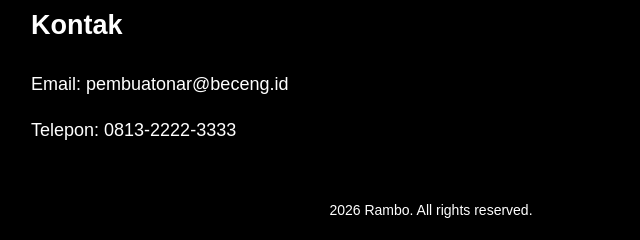
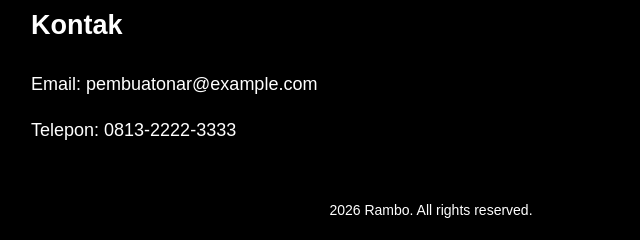
Before and after one commit to adjibanyu/adjibanyu.github.io, a plain HTML site: page index.html in a window 1280 px wide. Shown: the part 904-1144 px from the top of the page, 209-849 px from the left. Drawn offline with Linux system fonts and the light colour scheme.

Commit message:
Perbaiki nav dan email

```diff
--- a/index.html
+++ b/index.html
@@ -9,6 +9,7 @@
 </head>
 
 <body>
+</nav>
     <header>
         <h1>Selamat datang di portofolio Saya!</h1>
         <nav>
@@ -63,7 +64,7 @@
 
         <section id="kontak">
             <h2>Kontak</h2>
-            <p>Email: pembuatonar@beceng.id</p>
+            <p>Email: pembuatonar@example.com</p>
             <p>Telepon: 0813-2222-3333</p>
         </section>
     </main>
```
